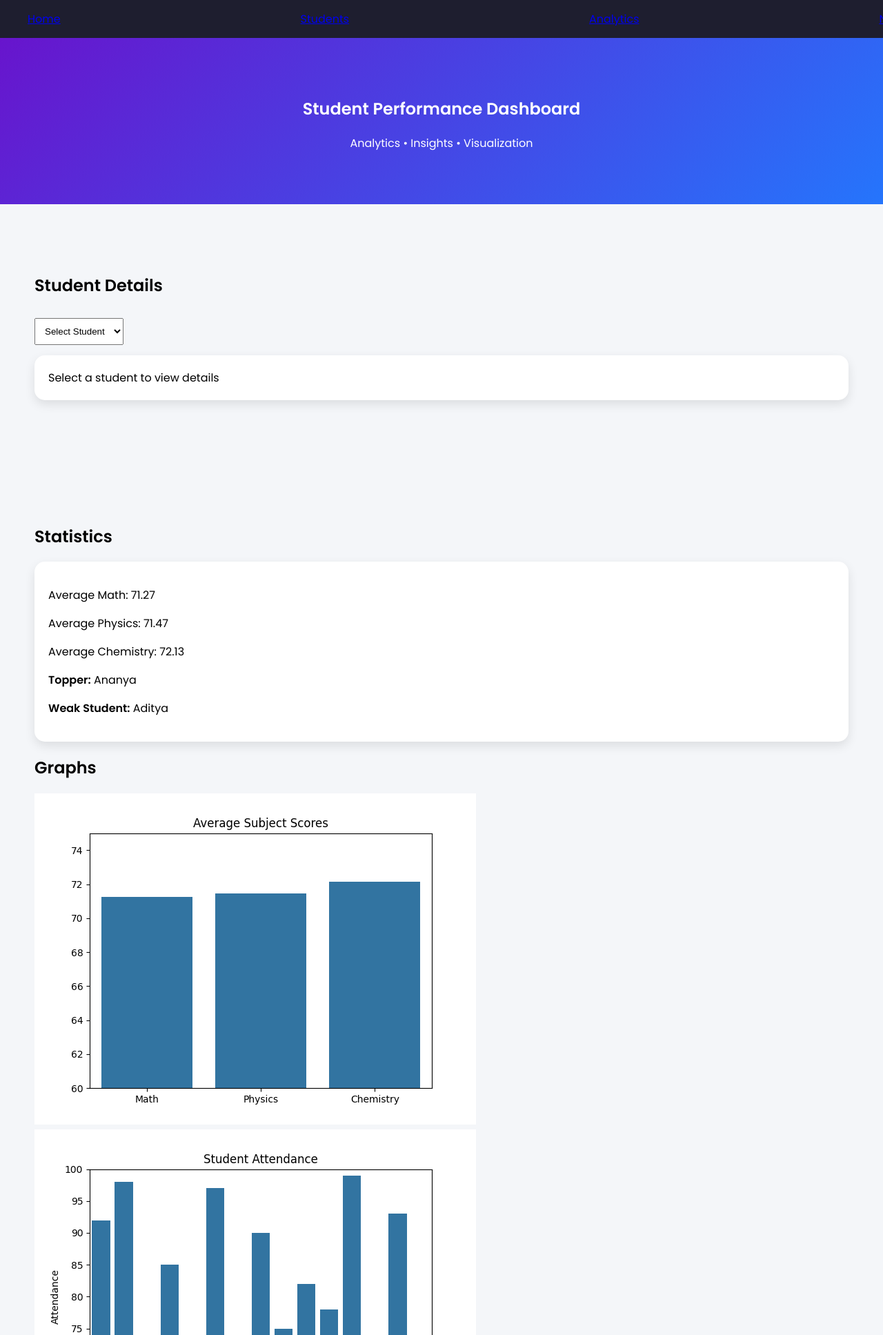
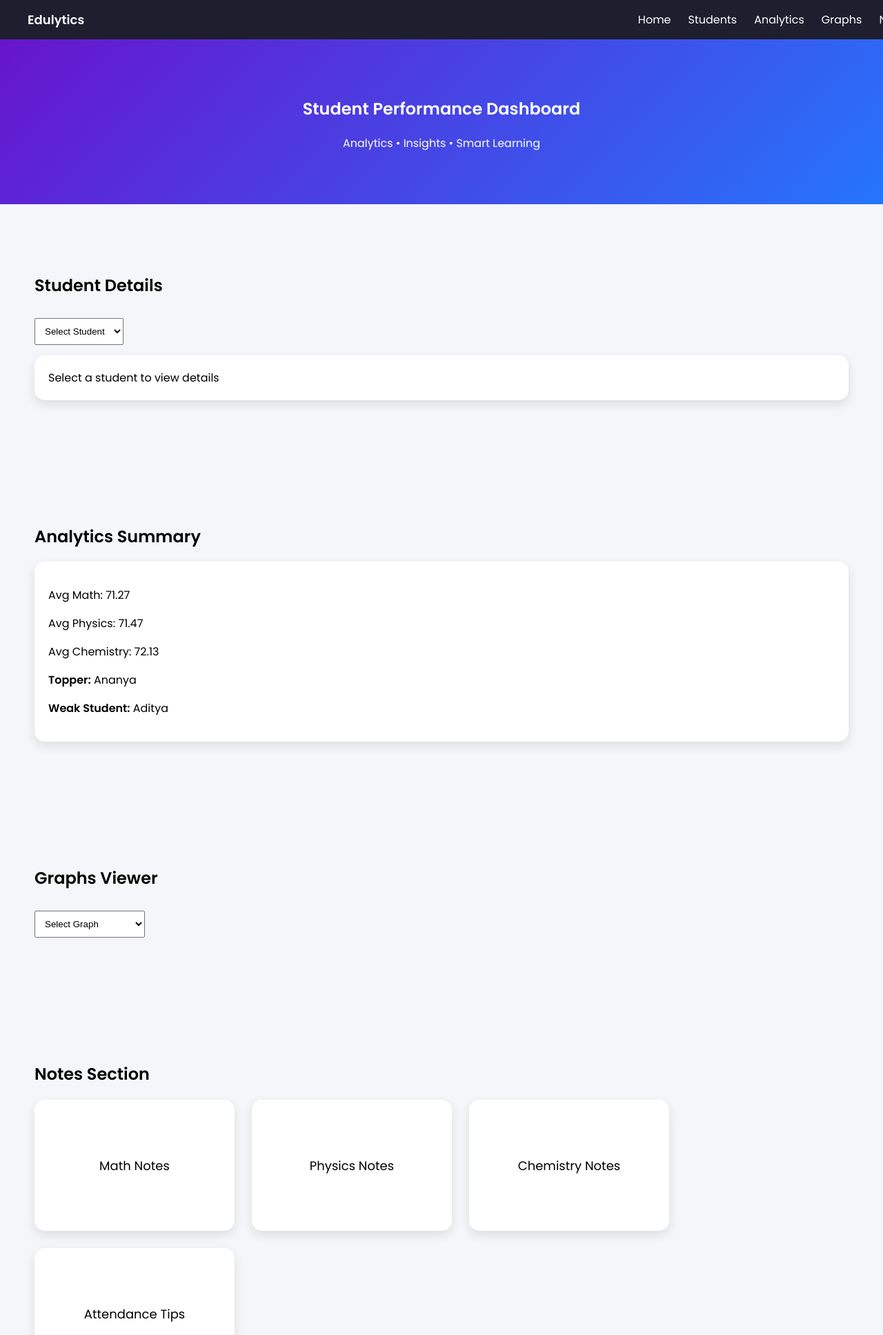
Before and after one commit to vidyansl18-ops/student-performance-analytics, a Flask app: page / in a window 1280 px wide. Shown: the top 1935 px of the page at 69% size. Run offline with Flask 3, Linux system fonts and the light colour scheme.

Commit message:
Update index.html

```diff
--- a/templates/index.html
+++ b/templates/index.html
@@ -1,9 +1,8 @@
 <!DOCTYPE html>
 <html>
 <head>
-    <title>Student Performance Analytics</title>
+    <title>Edulytics Dashboard</title>
 
-    <!-- Google Font -->
     <link href="https://fonts.googleapis.com/css2?family=Poppins:wght@300;400;600&display=swap" rel="stylesheet">
 
     <link rel="stylesheet" href="{{ url_for('static', filename='style.css') }}">
@@ -14,19 +13,26 @@
 
 <!-- NAVBAR -->
 <div class="navbar">
+
+    <div class="logo">Edulytics</div>
+
+    <div class="nav-links">
         <a href="#home">Home</a>
         <a href="#students">Students</a>
         <a href="#analytics">Analytics</a>
+        <a href="#graphs">Graphs</a>
         <a href="#notes">Notes</a>
+    </div>
+
 </div>
 
 <!-- HERO -->
 <section id="home" class="hero">
     <h1>Student Performance Dashboard</h1>
-    <p>Analytics • Insights • Visualization</p>
+    <p>Analytics • Insights • Smart Learning</p>
 </section>
 
-<!-- STUDENT SECTION -->
+<!-- STUDENTS -->
 <section id="students">
 
     <h2>Student Details</h2>
@@ -44,30 +50,46 @@
 
 </section>
 
-<!-- ANALYTICS SECTION -->
+<!-- ANALYTICS -->
 <section id="analytics">
 
-    <h2>Statistics</h2>
+    <h2>Analytics Summary</h2>
 
     <div class="card">
-        <p>Average Math: {{ avg_math }}</p>
-        <p>Average Physics: {{ avg_physics }}</p>
-        <p>Average Chemistry: {{ avg_chemistry }}</p>
+        <p>Avg Math: {{ avg_math }}</p>
+        <p>Avg Physics: {{ avg_physics }}</p>
+        <p>Avg Chemistry: {{ avg_chemistry }}</p>
         <p><b>Topper:</b> {{ topper }}</p>
         <p><b>Weak Student:</b> {{ weak_student }}</p>
     </div>
 
-    <h2>Graphs</h2>
+</section>
 
-    <!-- YOUR REAL GRAPHS -->
-    <img src="{{ url_for('static', filename='average_scores.png') }}">
-    <img src="{{ url_for('static', filename='student_attendance.png') }}">
-    <img src="{{ url_for('static', filename='total_marks.png') }}">
-    <img src="{{ url_for('static', filename='s_W_performance.png') }}">
+<!-- GRAPHS (SELECTABLE - IMPORTANT CHANGE) -->
+<section id="graphs">
+
+    <h2>Graphs Viewer</h2>
+
+    <select onchange="showGraph(this.value)">
+        <option>Select Graph</option>
+        <option value="g1">Average Scores</option>
+        <option value="g2">Student Attendance</option>
+        <option value="g3">Total Marks</option>
+        <option value="g4">Weak vs Strong</option>
+    </select>
+
+    <div class="graph-box">
+
+        <img id="g1" src="{{ url_for('static', filename='average_scores.png') }}">
+        <img id="g2" src="{{ url_for('static', filename='student_attendance.png') }}">
+        <img id="g3" src="{{ url_for('static', filename='total_marks.png') }}">
+        <img id="g4" src="{{ url_for('static', filename='s_W_performance.png') }}">
+
+    </div>
 
 </section>
 
-<!-- NOTES SECTION -->
+<!-- NOTES -->
 <section id="notes">
 
     <h2>Notes Section</h2>
@@ -83,21 +105,29 @@
 
 </section>
 
-<!-- ONLY REQUIRED JS -->
 <script>
+
 const students = {{ students | tojson }};
 
-    function showStudent(index) {
-        let s = students[index];
+function showStudent(i){
+    let s = students[i];
+    document.getElementById("studentInfo").innerHTML =
+        "<h3>"+s.Name+"</h3>"+
+        "<p>Math: "+s.Math+"</p>"+
+        "<p>Physics: "+s.Physics+"</p>"+
+        "<p>Chemistry: "+s.Chemistry+"</p>"+
+        "<p>Attendance: "+s.Attendance+"</p>"+
+        "<p>Total: "+s.Total+"</p>";
+}
 
-        document.getElementById("studentInfo").innerHTML =
-            "<h3>" + s.Name + "</h3>" +
-            "<p>Math: " + s.Math + "</p>" +
-            "<p>Physics: " + s.Physics + "</p>" +
-            "<p>Chemistry: " + s.Chemistry + "</p>" +
-            "<p>Attendance: " + s.Attendance + "</p>" +
-            "<p>Total: " + s.Total + "</p>";
+function showGraph(id){
+    let graphs = ["g1","g2","g3","g4"];
+    graphs.forEach(g => {
+        document.getElementById(g).style.display = "none";
+    });
+    document.getElementById(id).style.display = "block";
 }
+
 </script>
 
 </body>
```
Lines whose indentation alone changed are shown as unchanged.
